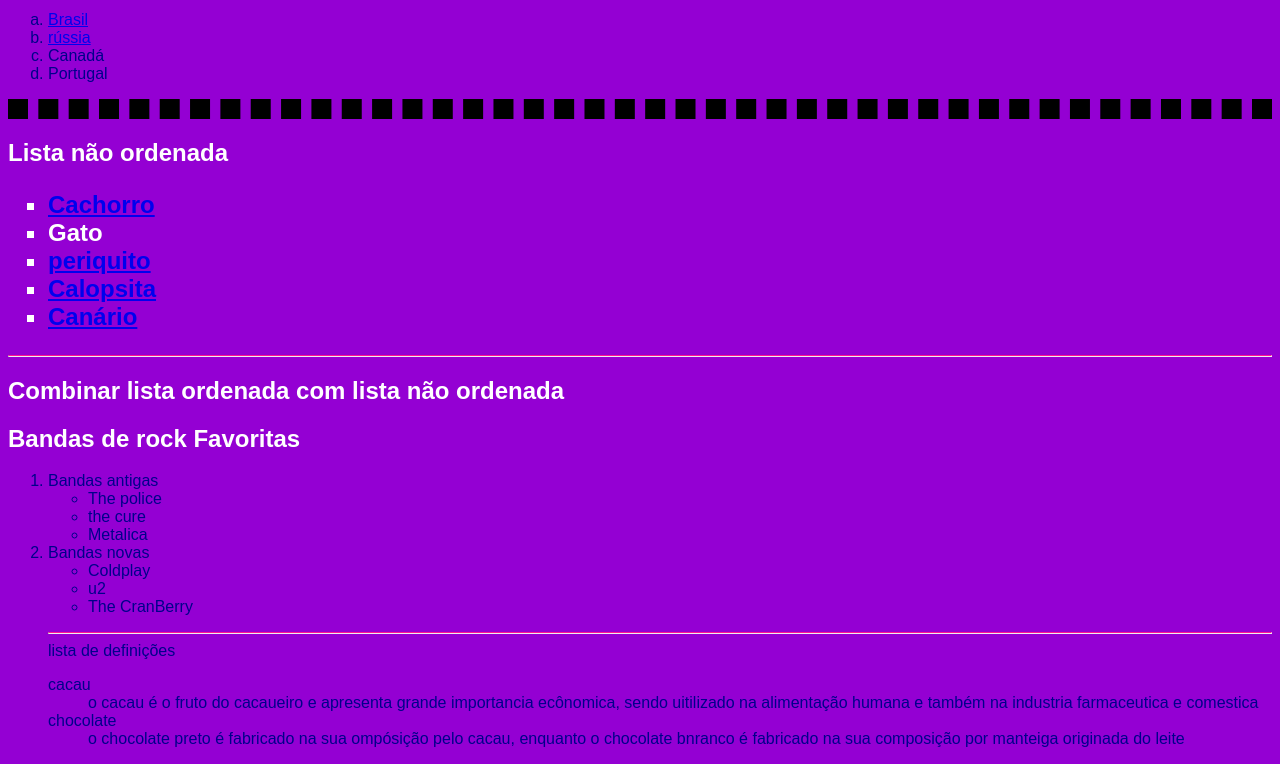
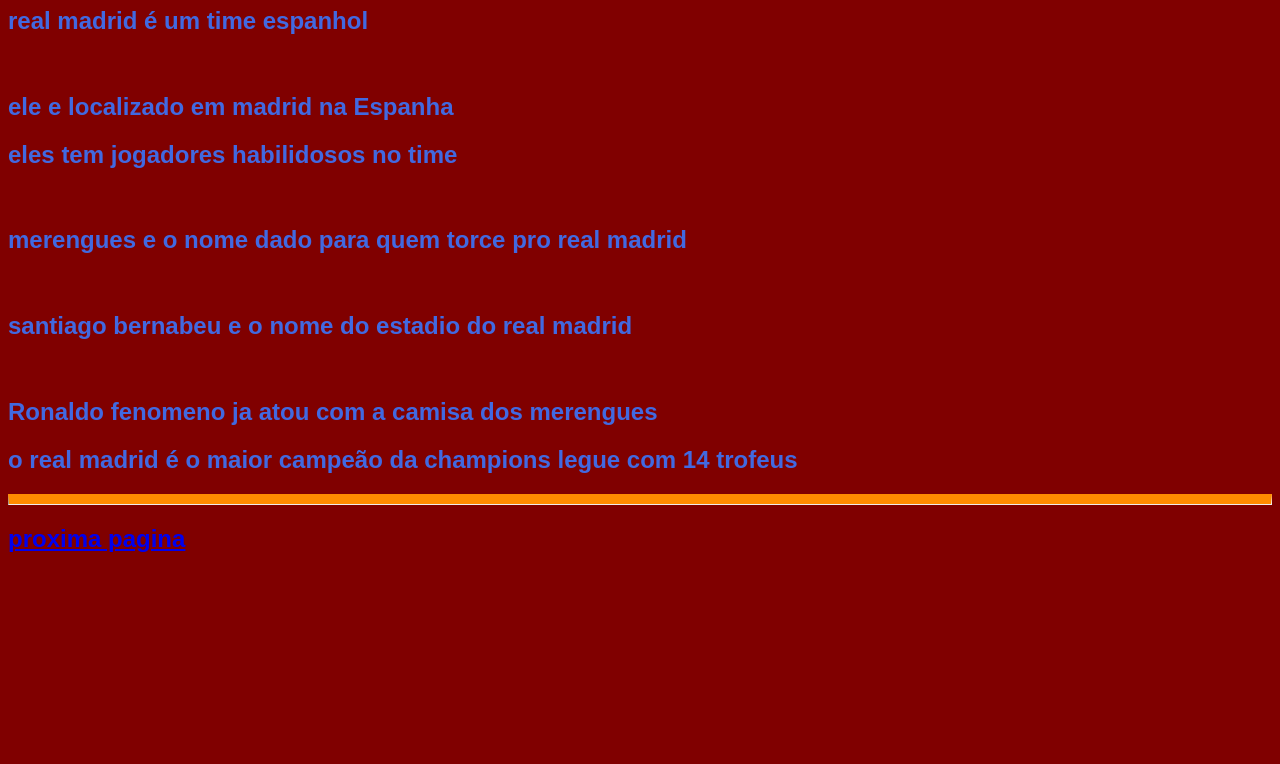
Before and after one commit to wjs21072005/projetosti22, a plain HTML site: page index.html in a window 1280 px wide. Shown: the part 117-881 px from the top of the page. After the commit the page ends 800 px from the top, so only its background shows below. Drawn offline with Linux system fonts and the light colour scheme; files that its build step writes are made by us from their sources.

Commit message:
Add files via upload

```diff
--- a/index.html
+++ b/index.html
@@ -2,55 +2,31 @@
 <html lang="pt-br">
 <head>
     <meta charset="UTF-8">
+    <meta http-equiv="X-UA-Compatible" content="IE=edge">
     <meta name="viewport" content="width=device-width, initial-scale=1.0">
-    <link rel="stylesheet" type="text/css" href="css/stylesheet.css" media="screen" />
-    <title>trabalhar com links e listas</title>
+    <link rel="stylesheet" type="text/css" href="_css/novo.css"media="screen" />
+    <title>Real madrid</title>
 </head>
+
+
 <body>
-    <h1>Listas (que depois irão virar menus)</h1>
-    <h2 id="cabecalho_ol">lista ordenada</h2>
-    <ol type="a"> <!--1 ,A ,a ,I , i-->
-<li><a href="https://pt.wikipedia.org/wiki/Brasil" target="_blanck" rel="external">Brasil</a></li>
-    <li><a href="https://www.youtube.com/watch?v=BvEDILLnlPY" target="_blank" rel= "external "> rússia</a></li>
-    <li>Canadá</li>
-    <li>Portugal</li>
-    </ol>
-    <hr id="linha1">
-    <h2>Lista não ordenada <h2>
-    <ul type="square"> <!--disc circle square-->
-        <li><a href="pagina2.html" target="_self" rel="internal">Cachorro</a></li> <!--hiperlink para página interna na mesma página-->
-        <li>Gato</li>
-        <li><a href="paginas/pagina3.html"  target="_blank" rel="internal">periquito</a></li>
-        <li><a href="arquivos/livrocalopsita.pdf" download="_manualcalopsita.pdf" type="application/pdf" alt="manualcalopsita">Calopsita</a></li>
-        <li><a href="arquivos/livrocalopsita.pdf " download="manualcalopsita.zip" type="application/zip">Canário</a></li>
-    </ul>
-<hr>
-<h2>Combinar lista ordenada com lista não ordenada</h2>
-<h2>Bandas de rock Favoritas</h2>
-<ol>
-<li>Bandas antigas</li>
-<ul type="circle">
-    <li>The police</li>
-    <li>the cure</li>
-    <li>Metalica</li>
-    </ul>
-    <li>Bandas novas</li>
-    <ul type="circle">
-        <li>Coldplay</li>
-        <li>u2</li>
-        <li>The CranBerry</li>
-    </ul>
-</ol>
- <ul>
- <hr>
- <h2"> lista de definições</h2>
- <dl>
-  <dt>cacau</dt>
-  <dd>o cacau é o fruto do cacaueiro e apresenta grande importancia ecônomica,
-    sendo uitilizado na alimentação humana e também na industria farmaceutica e comestica</dd>
-    <dt>chocolate</dt>
-    <dd>o chocolate preto é fabricado na sua ompósição pelo cacau, enquanto o
-     chocolate bnranco é fabricado na sua composição por manteiga originada do leite
-    </dd>
+  História: No início do século XX, a Espanha vivia um período de difusão e surgimento de vários clubes de futebol. É nesse contexto, que em 6 de março de 1902, um grupo de fanáticos por esse esporte, cria o Madrid Football Club, que somente em 1920 teria seu nome mudado para o atual: Real Madrid Club de Fútbol. <br>
+
+<h1>seja bem vindo ao real madrid</h1>
+  <h2>real madrid é um time espanhol </h2>
+  <br>
+  <h2>ele e localizado em madrid na Espanha</h2>
+  <h2>eles tem jogadores habilidosos no time </h2>
+  <br>
+  <h2>merengues e o nome dado para quem torce pro real madrid</h2>
+  <br>
+  <h2>santiago bernabeu e o nome do estadio do  real madrid</h2>
+  <br>
+  <h2>Ronaldo fenomeno ja atou com a camisa dos merengues</h2>
+  <h2>o real madrid  é o maior campeão da champions legue com 14 trofeus</h2>
+  <hr>
+   <h2><a href="pagina2.html">proxima pagina</a></h2>
+
+</p>
 </body>
 </html>
```
Also changed, not shown: pagina2.html (+26 -7 lines).
